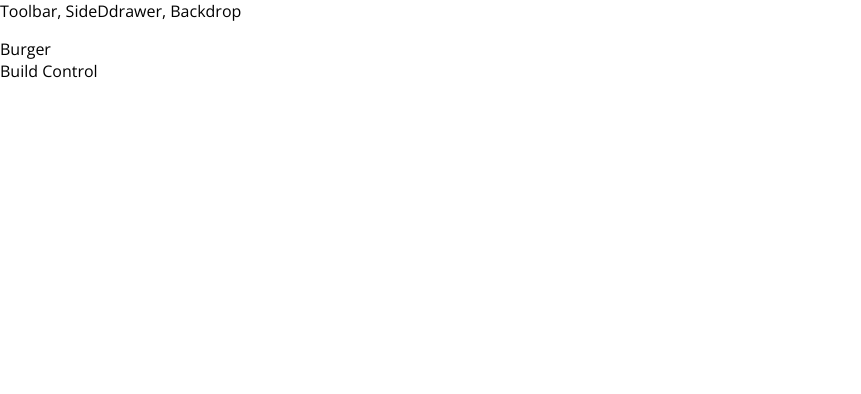
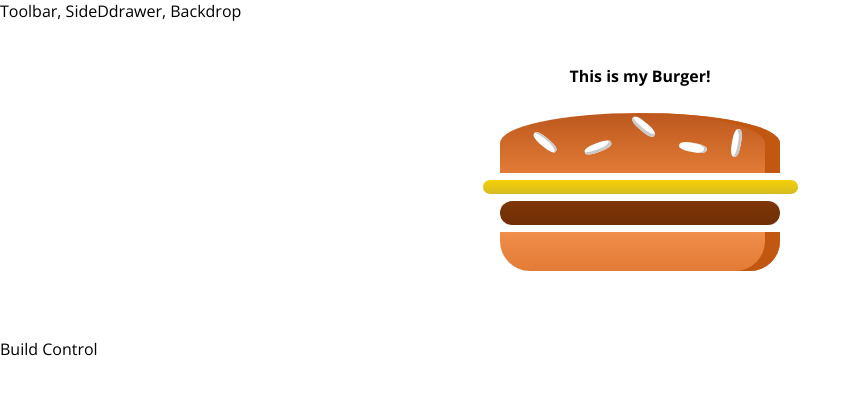
Before and after one commit to dhita-irma/burger-builder, a React (Create React App) app: page / in a window 1280 px wide. Shown: the top 394 px of the page, without its empty margins (0-861 px from the left). Built offline with nearby package versions, Linux system fonts and the light colour scheme.

Commit message:
Start the Burger component

```diff
--- a/src/components/Burger/Burger.js
+++ b/src/components/Burger/Burger.js
@@ -0,0 +1,18 @@
+import React from "react";
+
+import classes from "./Burger.module.css";
+import BurgerIngredient from "./BurgerIngredient/BurgerIngredient";
+
+const burger = (props) => {
+  return (
+    <div className={classes.Burger}>
+      <h5>This is my Burger!</h5>
+      <BurgerIngredient type="bread-top" />
+      <BurgerIngredient type="cheese" />
+      <BurgerIngredient type="meat" />
+      <BurgerIngredient type="bread-bottom" />
+    </div>
+  );
+};
+
+export default burger;
--- /dev/null
+++ b/src/components/Burger/Burger.module.css
@@ -0,0 +1,16 @@
+.Burger {
+    width: 100%;
+    margin: auto;
+    height: 250px;
+    overflow: scroll;
+    text-align: center;
+    font-weight: bold;
+    font-size: 1.2rem;
+}
+
+@media (min-width: 500px) and (min-height: 400px) {
+    .Burger {
+        width: 350px;
+        height: 300px;
+    }
+}
--- a/src/containers/BurgerBuilder/BurgerBuilder.js
+++ b/src/containers/BurgerBuilder/BurgerBuilder.js
@@ -1,12 +1,14 @@
 import React, { Component } from "react";
 import Aux from "../../hoc/Auxiliary";
+
+import Burger from '../../components/Burger/Burger';
 
 class BurgerBuilder extends Component {
   state = {};
   render() {
     return (
       <Aux>
-        <div>Burger</div>
+        <Burger />
         <div>Build Control</div>
       </Aux>
     );
```
